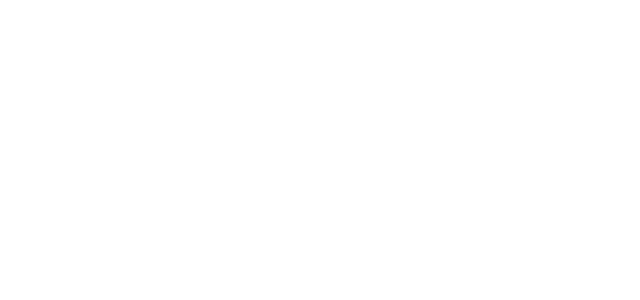
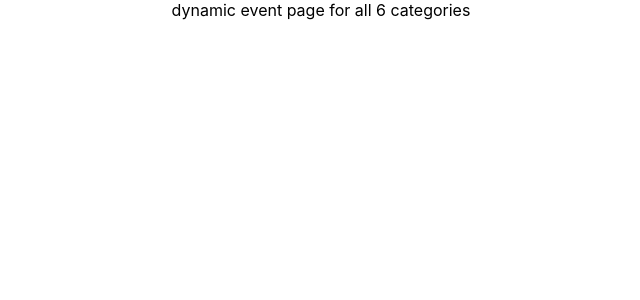
Before and after one commit to bhavyameghnani/bash-events, a React (Create React App) app in the folder ui/: page /events/1 in a window 1280 px wide. Before the commit this address had no page. Shown: the top 300 px of the page, without its empty margins (319-959 px from the left). Built offline with nearby package versions, Linux system fonts and the light colour scheme.

Commit message:
Route fixed for dynamic pages

```diff
--- a/ui/src/App.js
+++ b/ui/src/App.js
@@ -17,7 +17,7 @@
           <Route path="/home" element={<HomePage />} />
           <Route path="/internal" element={<EventsPage />} />
           <Route path="internalPage/:eid" element={<EventsDetailsPage />} />
-          <Route path="events/" element={<EventCategoryPage />} />
+          <Route path="events/:cid" element={<EventCategoryPage />} />
           <Route path="/external" element={<ExternalPage />} />
           <Route path="/" element={<LoginPage />} />
           <Route path="/signup" element={<SignUpPage />} />
--- a/ui/src/Components/HomePage/EventCatergoryPage.js
+++ b/ui/src/Components/HomePage/EventCatergoryPage.js
@@ -1,6 +1,9 @@
 import React from 'react';
+import { useParams } from "react-router";
 
 function EventCategoryPage(){
+    const { cid } = useParams();
+    let id = parseInt(cid);
     return(
         <div>
             dynamic event page for all 6 categories
```
